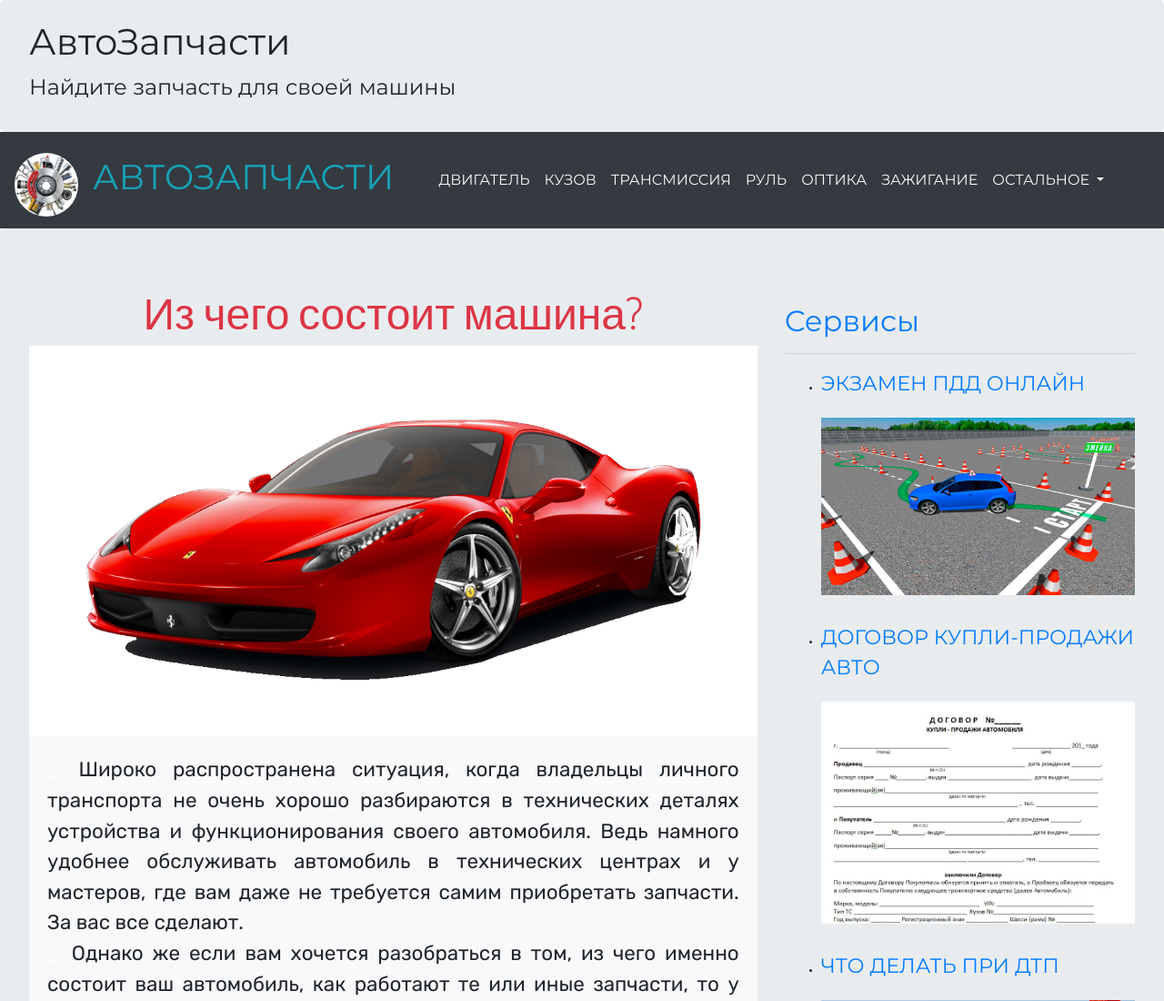
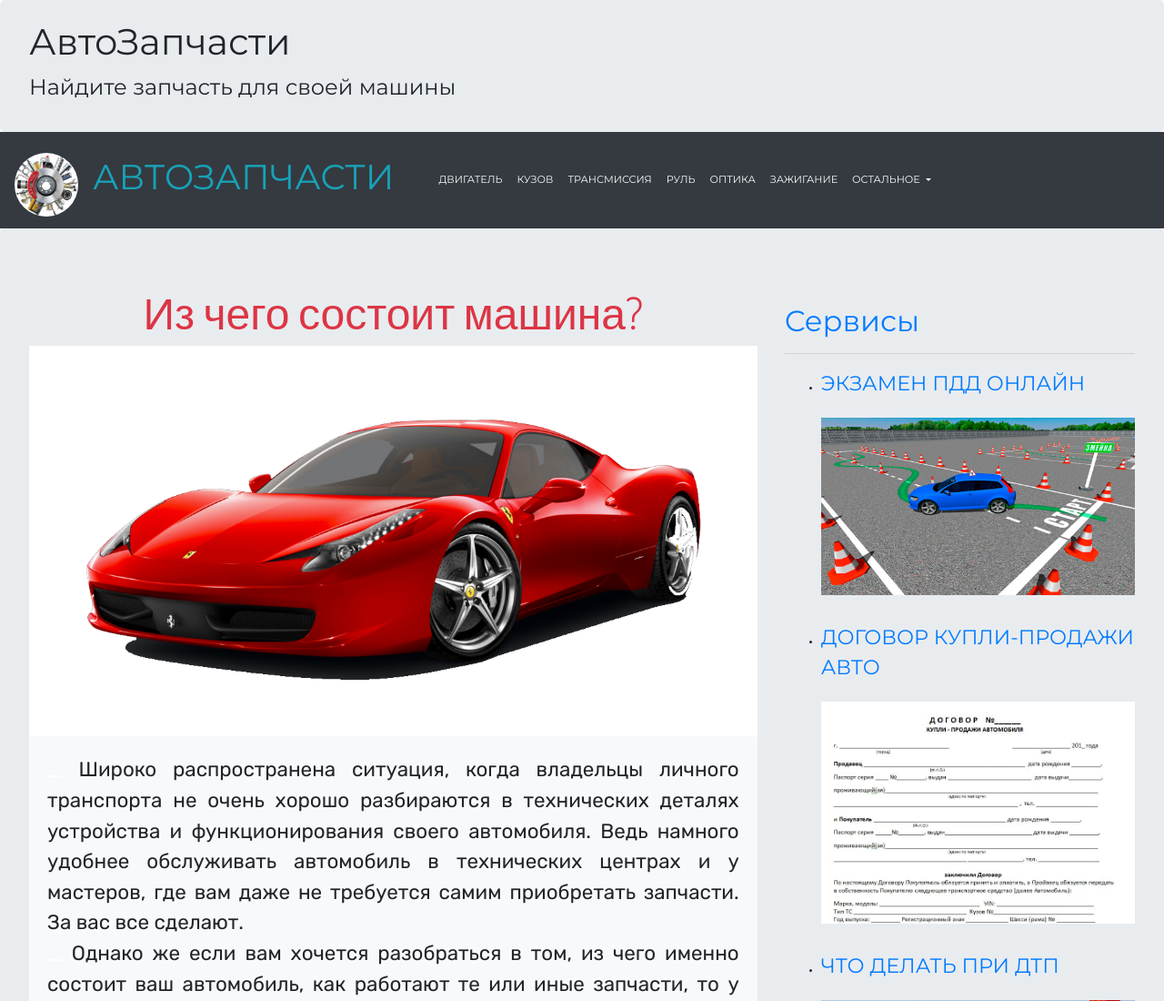
Before and after one commit to AndreyRusin/CarSpareParts, a website: page index.html in a window 1280 px wide. Shown: the top 1100 px of the page at 91% size. Drawn offline with nearby package versions, Linux system fonts and the light colour scheme.

Commit message:
New changes

```diff
--- a/css/main.css
+++ b/css/main.css
@@ -96,6 +96,11 @@ footer {
     font-size: 1.8rem;
   }
 }
+@media (min-width: 1200px) and (max-width: 1800px) {
+  a.nav-link {
+    font-size: 0.7rem;
+  }
+}
 @media all and (max-width: 991px) {
 }
 @media all and (max-width: 768px) {
```
